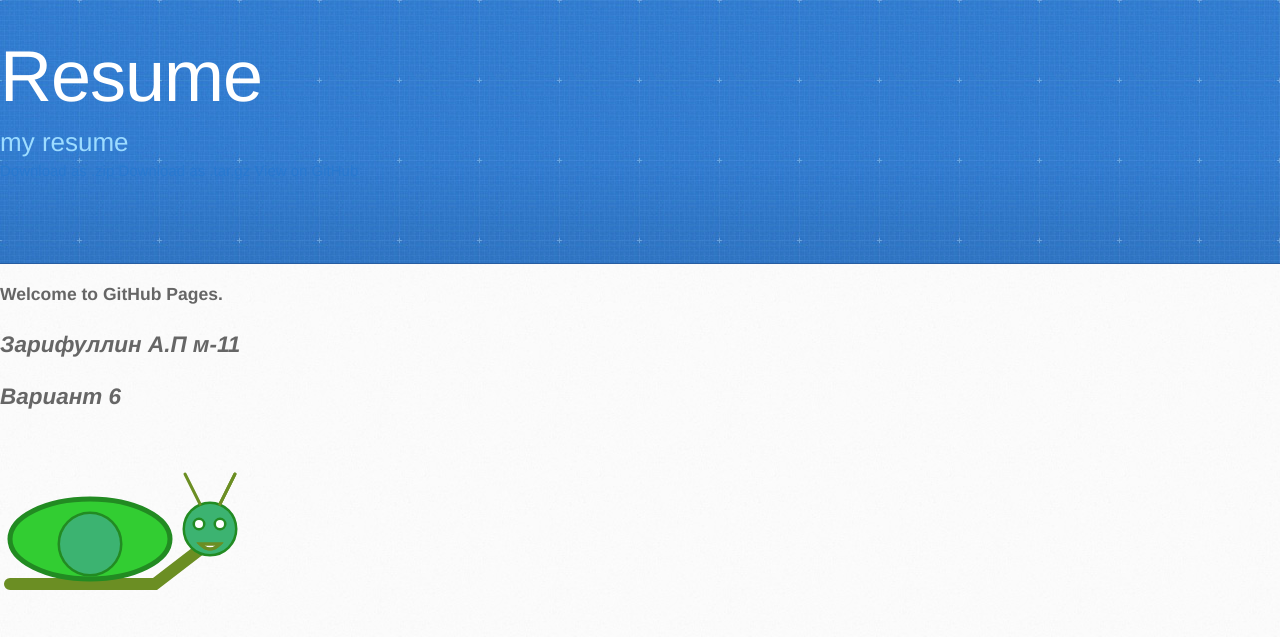
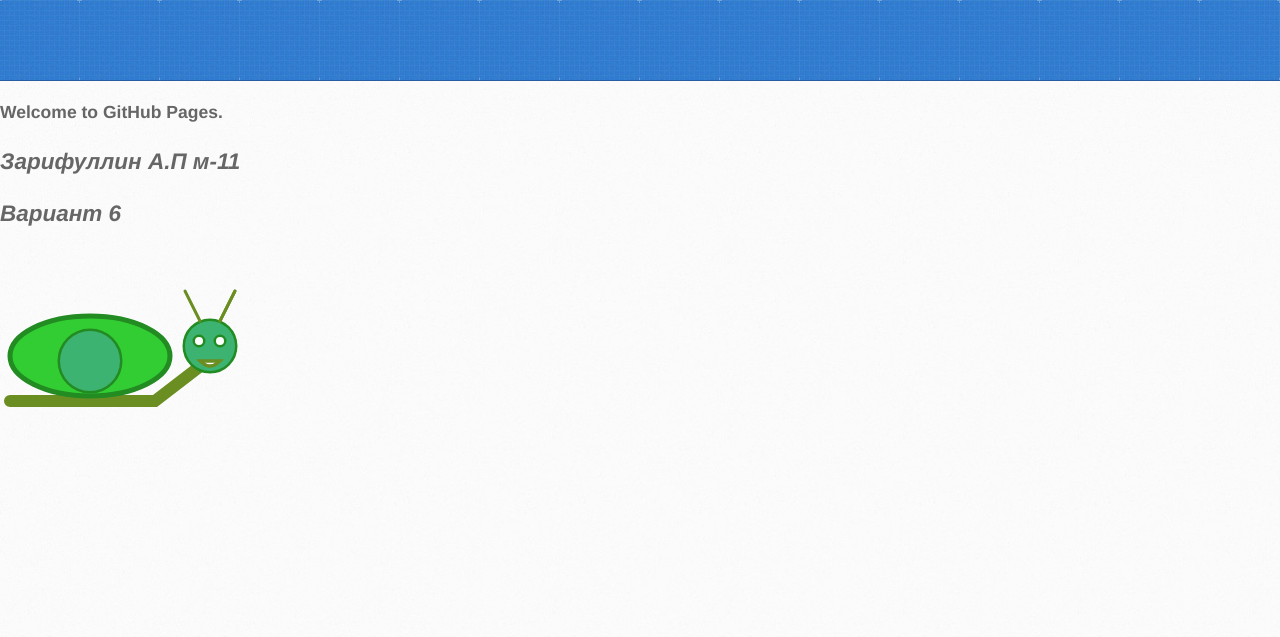
Before and after one commit to zarifullin/studio, a plain HTML site: page ZarifullinAP/index.html in a window 1280 px wide. Drawn offline with Linux system fonts and the light colour scheme; files that its build step writes are made by us from their sources; files whose address does not match are found by name.

Commit message:
Update index.html

```diff
--- a/ZarifullinAP/index.html
+++ b/ZarifullinAP/index.html
@@ -40,16 +40,9 @@
 
 
     <header>
-      <div class="container">
-        <h1>Resume</h1>
-        <h2>my resume</h2>
 
-        <section id="downloads">
-          <a href="https://github.com/zarifullin/resume/zipball/master" class="btn">Download as .zip</a>
-          <a href="https://github.com/zarifullin/resume/tarball/master" class="btn">Download as .tar.gz</a>
-          <a href="https://github.com/zarifullin/resume" class="btn btn-github"><span class="icon"></span>View on GitHub</a>
-        </section>
-      </div>
+
+
     </header>
 
     <div class="container">
```
